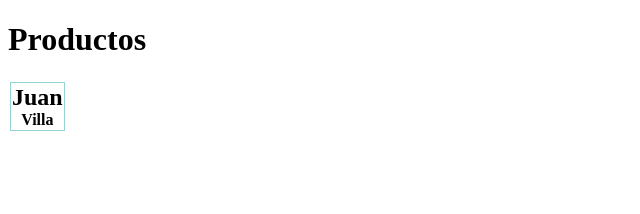
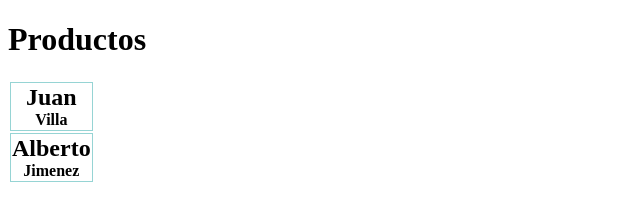
Before and after one commit to villasteel/cf-bootcamp-git-github-pull_request_test, a plain HTML site: page usuarios.html in a window 1280 px wide. Shown: the whole page, without its empty margins (0-640 px from the left). Drawn offline with Linux system fonts and the light colour scheme.

Commit message:
Agregue mi segundo nombre y segundo apellido

```diff
--- a/usuarios.html
+++ b/usuarios.html
@@ -25,6 +25,12 @@
           <font size="3">Villa</font>
         </th>
       </tr>
+      <tr>
+        <th>
+          <font size="5">Alberto</font><br />
+          <font size="3">Jimenez</font>
+        </th>
+      </tr>
     </table>
   </body>
 </html>
```
